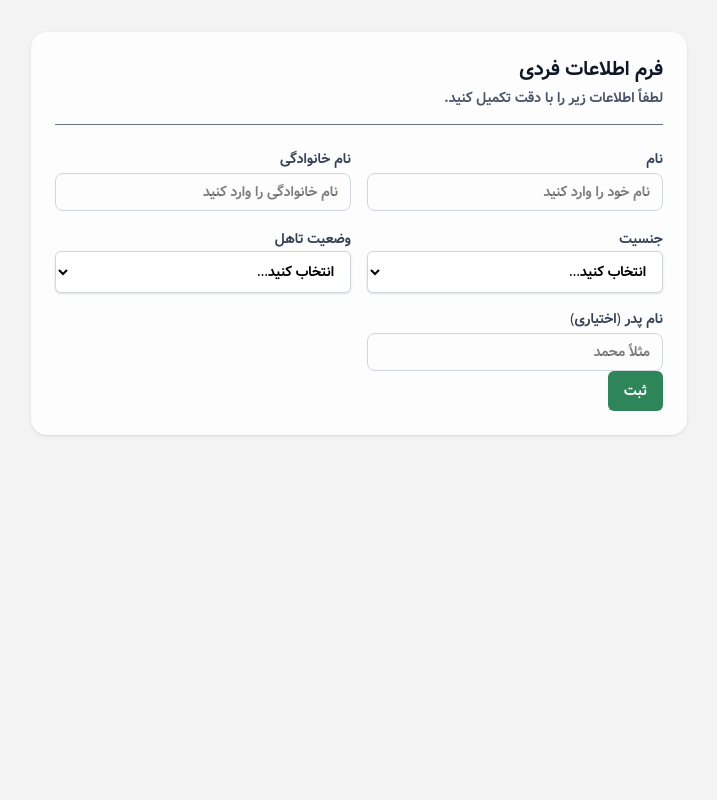
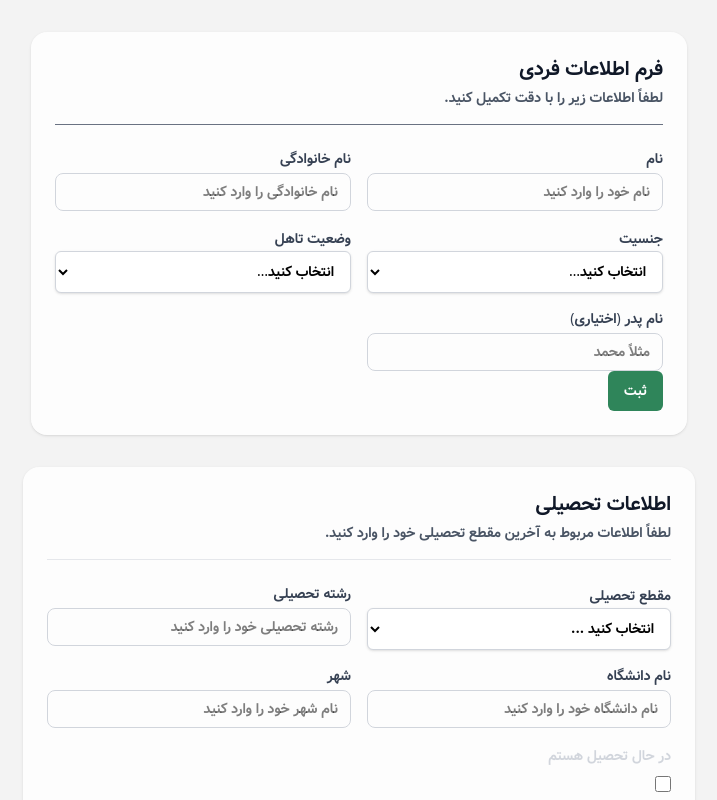
Before and after one commit to frau-azadeh/nexed, a Next.js app: page /form in a window 1280 px wide. Shown: the top 800 px of the page, without its empty margins (281-998 px from the left). Built offline with nearby package versions, Linux system fonts and the light colour scheme.

Commit message:
add EducationForm component

```diff
--- a/src/app/form/page.tsx
+++ b/src/app/form/page.tsx
@@ -1,9 +1,11 @@
 import InformationForm from "@/app/components/form/InformationForm";
+import EducationForm from "../components/form/EducationForm";
 
 export default function FormInformation() {
   return (
     <div>
       <InformationForm />
+      <EducationForm />
     </div>
   );
 }
```
